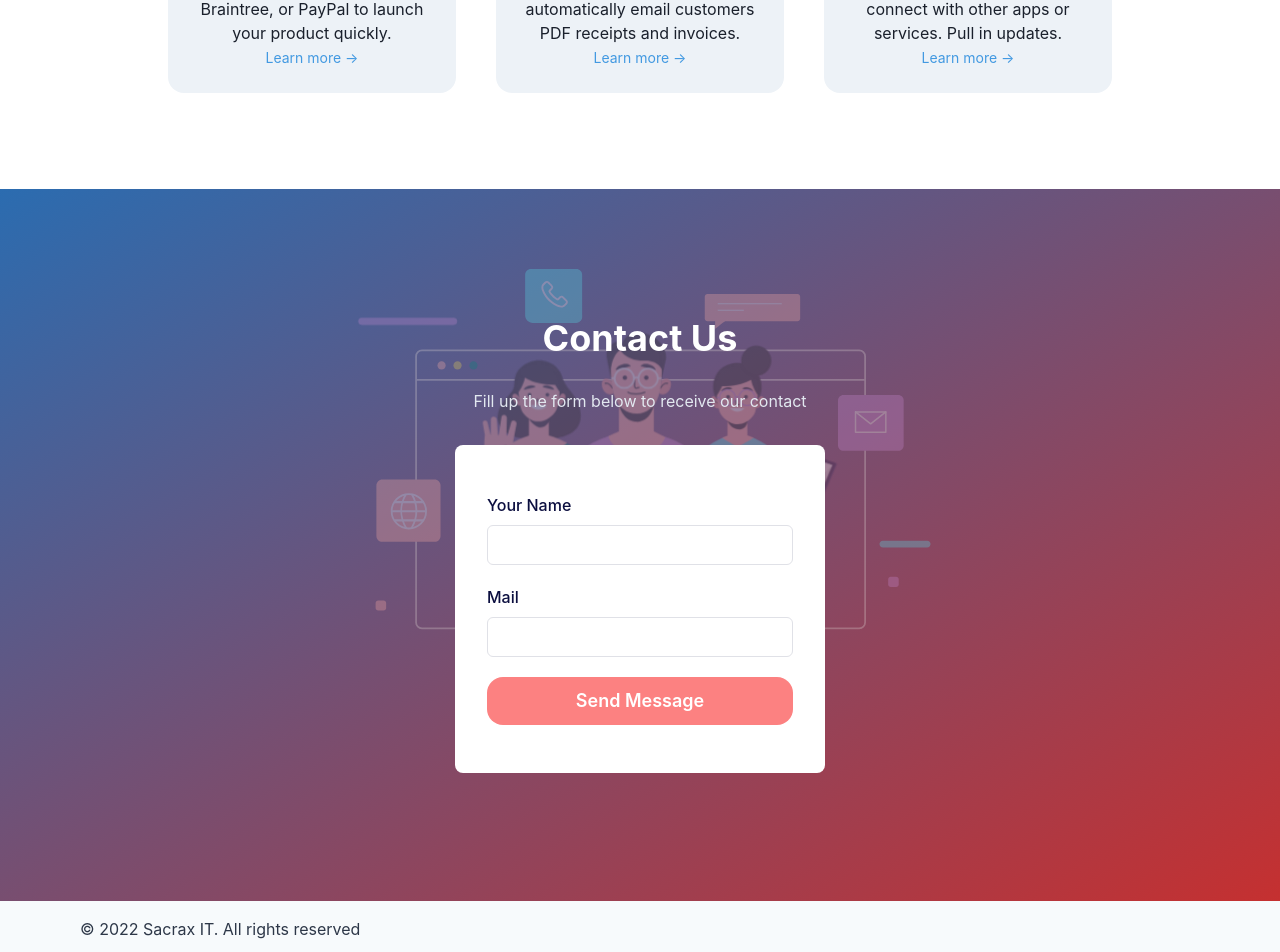
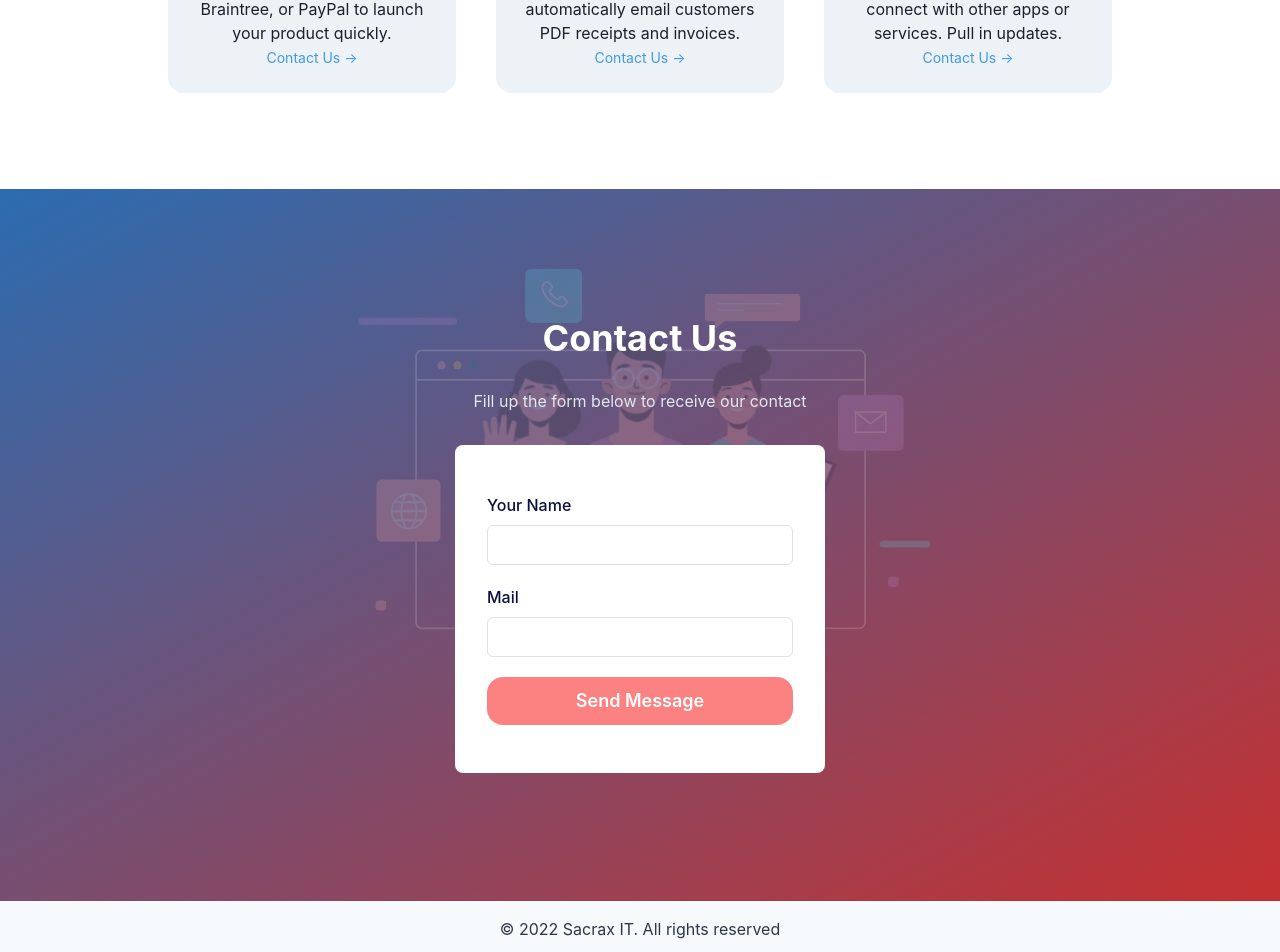
Before and after one commit to vinicius-sacramento/poc-landing-cms, a React (Vite) app: page / in a window 1280 px wide. Shown: the part 1519-2471 px from the top of the page. Built offline with nearby package versions, Linux system fonts and the light colour scheme.

Commit message:
fix: layout and design in contact and footer

```diff
--- a/src/components/Footer/Footer.component.tsx
+++ b/src/components/Footer/Footer.component.tsx
@@ -17,8 +17,8 @@ export const Footer = () =>  {
         py={4}
         direction={{ base: 'column', md: 'row' }}
         spacing={4}
-        justify={{ base: 'center', md: 'space-between' }}
-        align={{ base: 'center', md: 'center' }}>
+        justify={'center'}
+        align={'center'}>
         <Text>© 2022 Sacrax IT. All rights reserved</Text>
       </Container>
     </Box>
--- a/src/pages/home/components/Contact/Contact.component.tsx
+++ b/src/pages/home/components/Contact/Contact.component.tsx
@@ -28,7 +28,7 @@ export const Contact = () => {
       >
        <Box
         position={"absolute"}
-        opacity={0.3}
+        opacity={0.2}
         maxWidth={800}
        >
         <Lottie
@@ -47,7 +47,7 @@ export const Contact = () => {
         >
             <Stack pb={8} alignItems="center">
               <Heading>Contact Us</Heading>
-              <Text mt={{ sm: 3, md: 3, lg: 5 }} color="gray.200">
+              <Text textAlign="center" mt={{ sm: 3, md: 3, lg: 5 }} color="gray.200">
                 Fill up the form below to receive our contact
               </Text>
             </Stack>
--- a/src/pages/home/components/Services/components/Features.component.tsx
+++ b/src/pages/home/components/Services/components/Features.component.tsx
@@ -122,7 +122,7 @@ export const Features = () => {
               {feature.content}
             </Text>
             <Link href="#contact-us" mt={4} fontSize="sm" colorScheme='blue' color={"blue.400"}>
-              Learn more →
+              Contact Us →
             </Link>
           </Box>
         ))}
```
